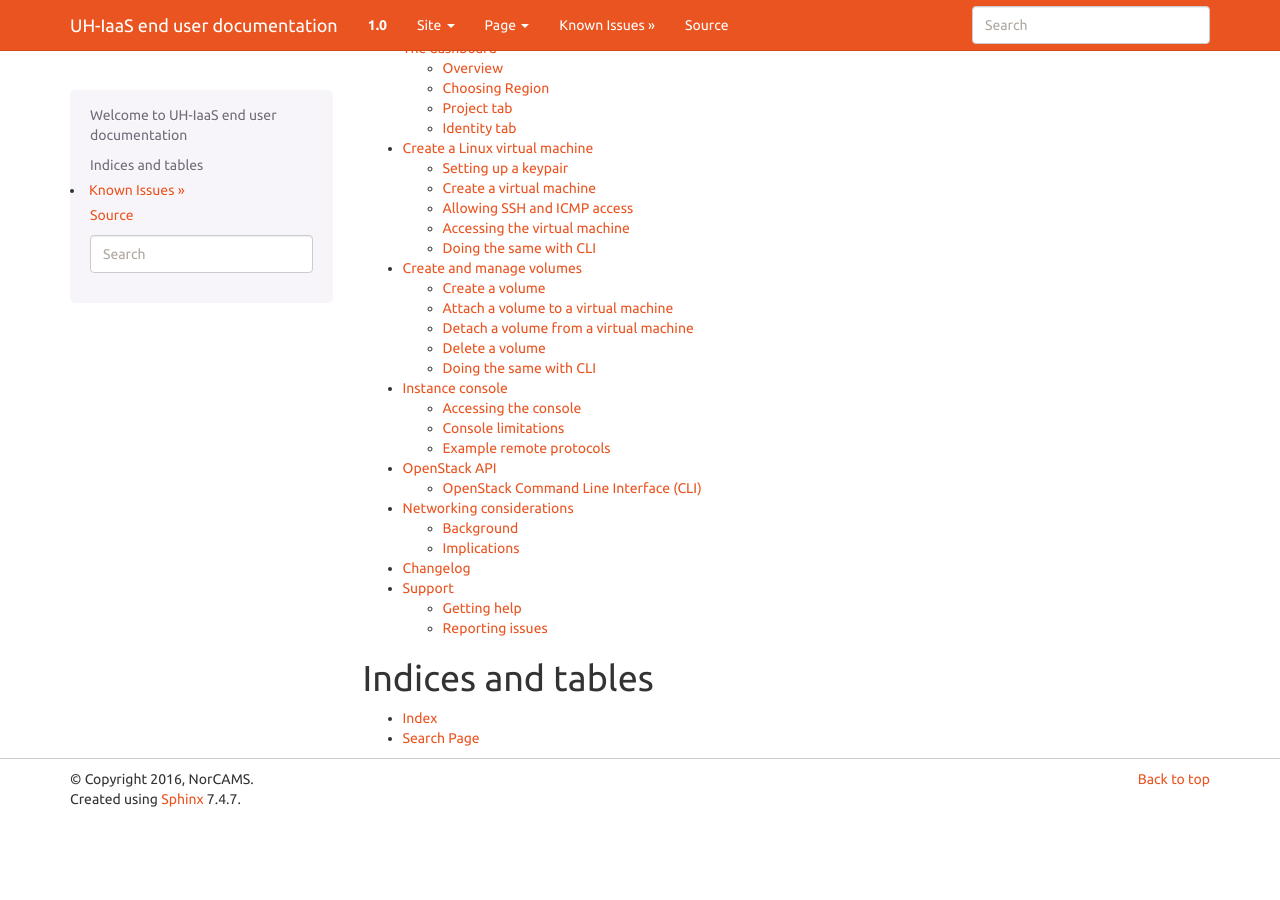
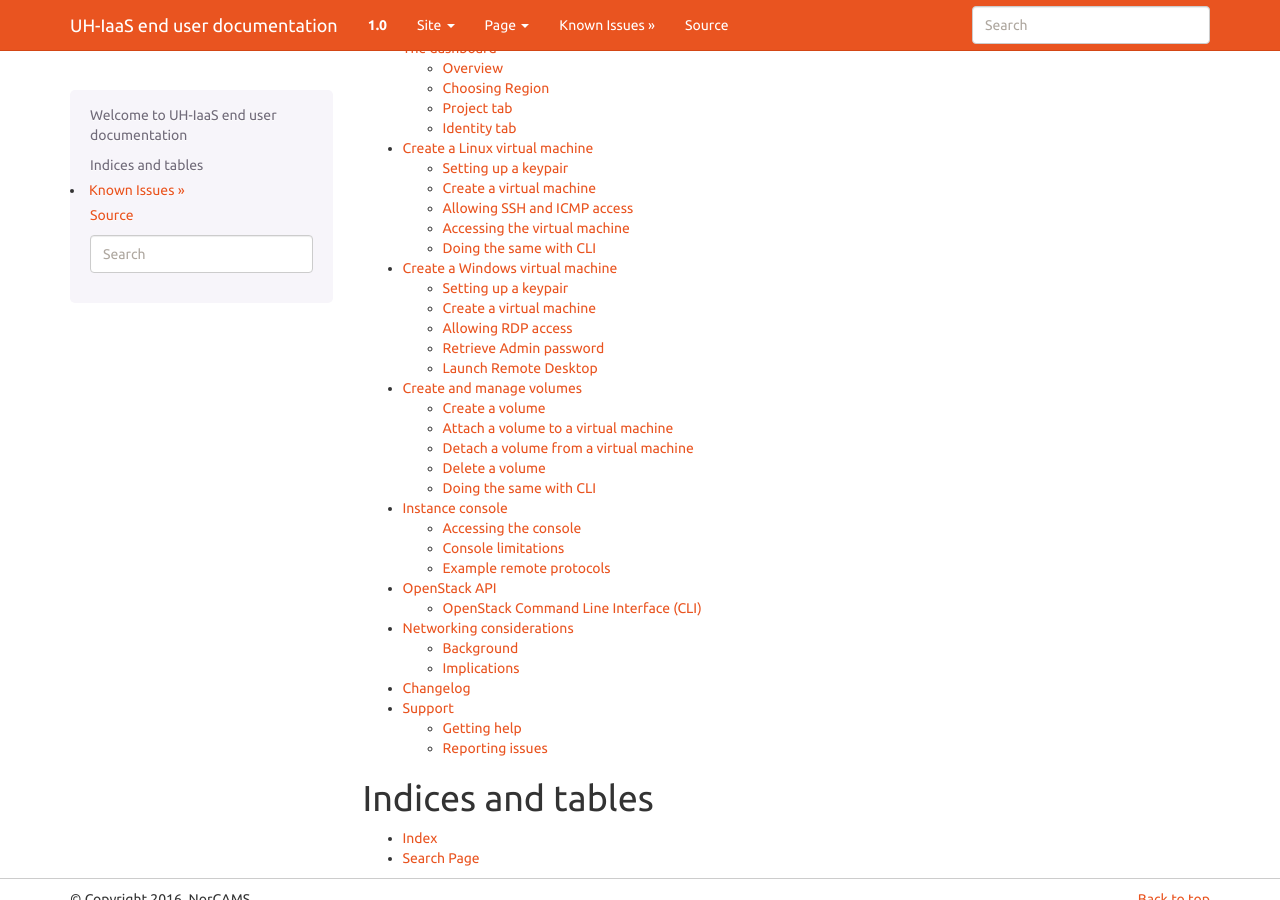
Before and after one commit to norcams/docs-enduser, a Sphinx documentation site: the page built from docs/index.rst, in a window 1280 px wide and 900 px high, scrolled down 691 px. Built offline with Sphinx 7.4.7, drawn with Linux system fonts in a browser that asks for light colours; before the commit the page ends 1510 px from its top, so only the background shows below that; part of the change alters nothing that is shown.

Commit message:
Document how to launch a Windows instance

```diff
--- /dev/null
+++ b/docs/create-windows-machine.rst
@@ -0,0 +1,220 @@
+.. |date| date::
+
+Create a Windows virtual machine
+==============================
+
+Last changed: |date|
+
+.. contents::
+
+.. IMPORTANT::
+   Because of Windows' rather steep resource demands, a personal
+   project will have insufficient disk quota to launch windows
+   instances. In other words, you will need another project with
+   higher quotas in order to run Windows.
+
+
+Setting up a keypair
+--------------------
+
+Virtual Windows machines in UH-IaaS are not accessed using SSH keypairs,
+but you will use a keypair to retrieve a random generated password. Refer
+to [Link]
+http://docs.uh-iaas.no/en/latest/create-virtual-machine.html
+for more information on how to create a SSH keypair.
+
+
+Create a virtual machine
+------------------------
+
+Once you have an SSH keypair defined, you can proceed with creating a
+virtual machine (instance). In the **Project** tab,
+select **Instances**:
+
+.. image:: images/dashboard-create-instance-01.png
+   :align: center
+   :alt: Dashboard - Instances
+
+Click "Launch Instance". The following window will appear:
+
+.. image:: images/dashboard-create-windows-01.png
+   :align: center
+   :alt: Dashboard - Launch instance
+
+In this window, enter the following values:
+
+* **Instance Name**: Select a name for your new virtual machine
+* **Availability Zone**: bgo-default-1 or osl-default-1 (based on region)
+* **Instance Count**: How many virtual machines to create (usually only 1)
+
+When finished with this tab, select the next, "Source":
+
+.. image:: images/dashboard-create-windows-02.png
+   :align: center
+   :alt: Dashboard - Launch instance - Source
+
+**Select Boot Source** should be left at "Image", which is the
+default. In this case, the virtual machine will boot from a standard
+cloud image. When selecting this option, you can choose from a list of
+images. In our example, we have selected "GOLD Windows Server 2016 Standard".
+
+When finished with this tab, select the next, "Flavor":
+
+.. image:: images/dashboard-create-windows-03.png
+   :align: center
+   :alt: Dashboard - Launch instance - Flavor
+
+This is where you select the flavor for the virtual machine, i.e. a
+pre-defined set of compute resources. In our example, we've selected
+the "d1.medium" flavor, which is just enough to run our Windows instance. By
+default, personal projects don't have access to this flavor. The other
+flavors lack sufficient resources to run Windows.
+
+When finished with this tab, select the next, "Networks":
+
+.. image:: images/dashboard-create-windows-04.png
+   :align: center
+   :alt: Dashboard - Launch instance - Networks
+
+In the UH-IaaS cloud, there aren't many networks to choose from. In
+our example, we have selected the "public" network.
+
+When finished with this tab, you can optionally add security groups. In
+our example, we skip this stage (we will create and add security group later)
+
+Select the "Key Pair" tab:
+
+.. image:: images/dashboard-create-windows-05.png
+   :align: center
+   :alt: Dashboard - Launch instance - Key Pair
+
+Here, choose a SSH keypair you want to assign to this virtual
+machine for password retrieval. In this example, we have created a new
+key pair, and we have downloaded the .pem-file to our local computer.
+
+When satisfied, clik "Launch Instance" to create your virtual machine.
+
+
+Allowing RDP access
+-------------------
+
+While we wait for our virtual machine to be created and configured, we can
+create a security group for the Remote Desktop protocol in order to grant
+ourselves access to the new virtual machine:
+
+Select the "Access & Security" tab and select "Create Security Group":
+
+.. image:: images/dashboard-create-windows-06.png
+   :align: center
+   :alt: Dashboard - Access and Security - Create Security Group
+
+Here, enter a name and optionally a description, then click "Create Security
+Group". Click "Manage Rules" on your newly created security group, then
+"Add Rule":
+
+.. image:: images/dashboard-create-windows-07.png
+   :align: center
+   :alt: Dashboard - Access and Security - Add Rule
+
+"RDP" is pre-defined in the system, so select that from the menu. In this
+example we limit access to a CIDR mask corresponding to the campus network for
+The University of Bergen. If you instead enter 0.0.0.0/0, that will translate
+to the entire Internet, granting global access. Click "Add".
+
+If the instance is ready, we can now assign our new rule to the virtual machine.
+Click on your instance in "Instances" tab, then select "Edit Security Groups":
+
+.. image:: images/dashboard-create-windows-08.png
+   :align: center
+   :alt: Dashboard - Access and Security - Edit Security Groups
+
+Click on the plus sign associated with our new rule, so that the rule
+moves to the right hand box, "Instance Security Groups", then click "Save":
+
+.. image:: images/dashboard-create-windows-09.png
+   :align: center
+   :alt: Dashboard - Access and Security - Edit Instance
+
+Optionally, you can also add a rule for ICMP access, so that you can ping the
+instance. This is described in the previous chapter, "Create a Linux virtual machine"
+
+
+Retrieve Admin password
+-----------------------
+
+We are now almost ready to log on to our new Windows virtual machine, but first
+we must retrieve a password. Select "Retrieve Password" from the drop down menu:
+
+.. image:: images/dashboard-create-windows-10.png
+   :align: center
+   :alt: Dashboard - Access and Security - Retrieve Password
+
+.. IMPORTANT::
+   It takes a while until the password retrieval feature is ready in a newly
+   launched instance - please be patient. Until the system is ready, the Retrieve
+   Instance Password will tell you "Instance Password is not set or is not yet available"
+
+When the system is ready to decrypt your password, you will be asked for your
+private key. In this case we click "Choose File" and point to the .pem file we
+downloaded when we created the key pair:
+
+.. image:: images/dashboard-create-windows-11.png
+   :align: center
+   :alt: Dashboard - Access and Security - Retrieve Instance Password
+
+When you click "Decrypt Password", the password will be shown in the "Password" field.
+
+.. TIP::
+   You can retrieve the passord from the command line, using the "nova" client. The
+   openstack client has not yet implemented this feature. Every instance has a name
+   and ID:
+
+   .. code-block:: console
+
+     $ openstack server list
+     +--------------------------------------+-----------------+--------+----------------------+-----------------------------------+
+     | ID                                   | Name            | Status | Networks             | Image Name                        |
+     +--------------------------------------+-----------------+--------+----------------------+-----------------------------------+
+     | e88b1380-65a5-4975-9338-7213d8df47f2 | windows-machine | ACTIVE | public=158.37.63.197 | GOLD Windows Server 2016 Standard |
+     +--------------------------------------+-----------------+--------+----------------------+-----------------------------------+
+
+   Now you can use the name or ID to retrieve your password:
+
+   .. code-block:: console
+
+     $ nova get-password e88b1380-65a5-4975-9338-7213d8df47f2 /home/user/winkey.pem
+     ceq26oGb2xw8RQR3Gcdn
+
+   If your private key is password protected, you will be asked for the password. If
+   the system is not yet ready to give you the password, you will receive no output at
+   all. Wait a while and try again.
+
+.. IMPORTANT::
+   If you have a password protected private key, you **must** use the nova command line
+   client, as this feature is unavailable in the dashboard.
+
+
+Launch Remote Desktop
+---------------------
+
+When you have retrieved the password, you are ready to log on. For example, from a linux
+client:
+
+   .. code-block:: console
+
+     $ rdesktop -g 1280x1024 -k no -u Admin -p ceq26oGb2xw8RQR3Gcdn 158.37.63.197
+
+This will create a session with a fixed size (the "-g" option), and Norwegian keyboard layout
+with the user "Admin", which is an account that is automatically created in the virtual
+machine. From a windows machine, you can launch "Remote Desktop Connection":
+
+.. image:: images/dashboard-create-windows-12.png
+   :align: center
+   :alt: Remote Desktop Connection
+
+Congratulations! You now have a virtual machine running Windows. You can now proceed to
+create and mount volumes and install software:
+
+.. image:: images/dashboard-create-windows-13.png
+   :align: center
+   :alt: Windows desktop
--- a/docs/index.rst
+++ b/docs/index.rst
@@ -20,6 +20,7 @@ Contents:
    login
    dashboard
    create-virtual-machine
+   create-windows-machine
    manage-volumes
    console
    api
```
Also changed, not shown: docs/images/dashboard-create-windows-01.png (added), docs/images/dashboard-create-windows-02.png (added), docs/images/dashboard-create-windows-03.png (added), docs/images/dashboard-create-windows-04.png (added), docs/images/dashboard-create-windows-05.png (added), docs/images/dashboard-create-windows-06.png (added), docs/images/dashboard-create-windows-07.png (added), docs/images/dashboard-create-windows-08.png (added), docs/images/dashboard-create-windows-09.png (added), docs/images/dashboard-create-windows-10.png (added), docs/images/dashboard-create-windows-11.png (added), docs/images/dashboard-create-windows-12.png (added), docs/images/dashboard-create-windows-13.png (added).
